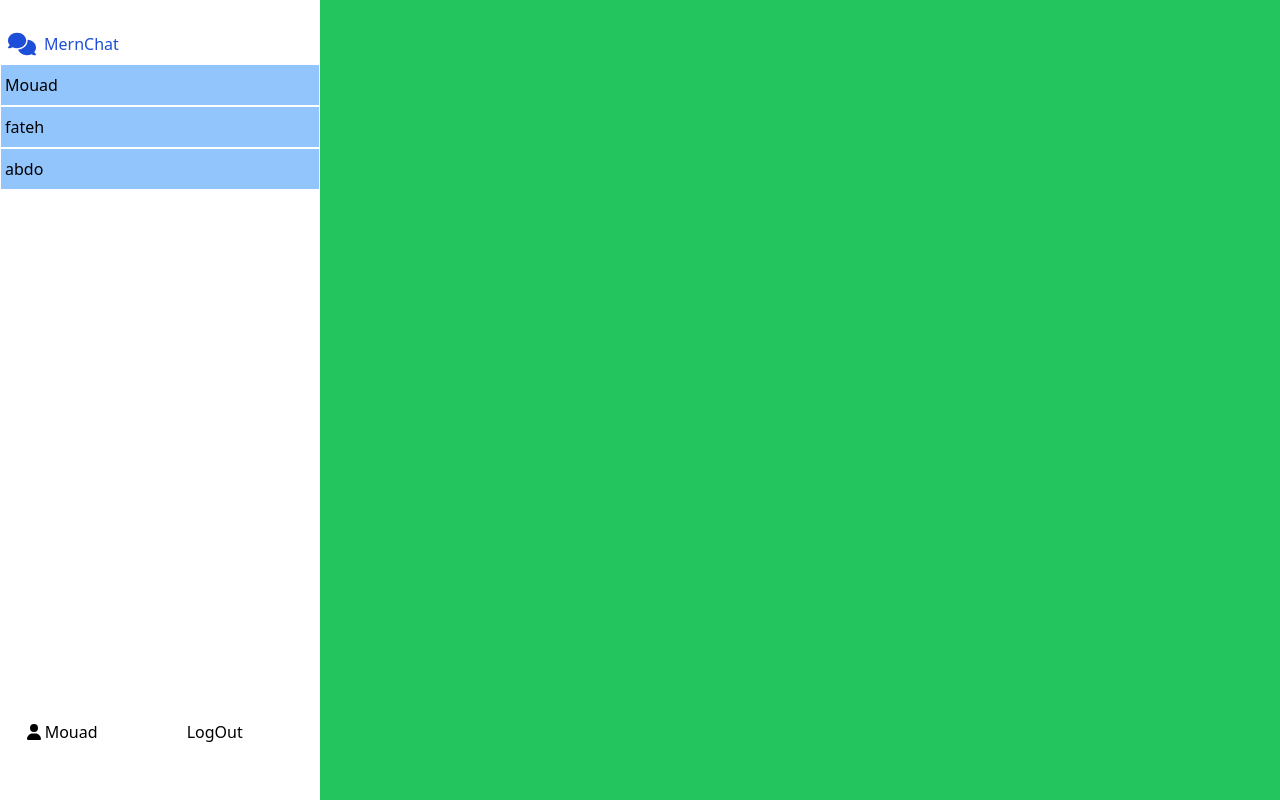
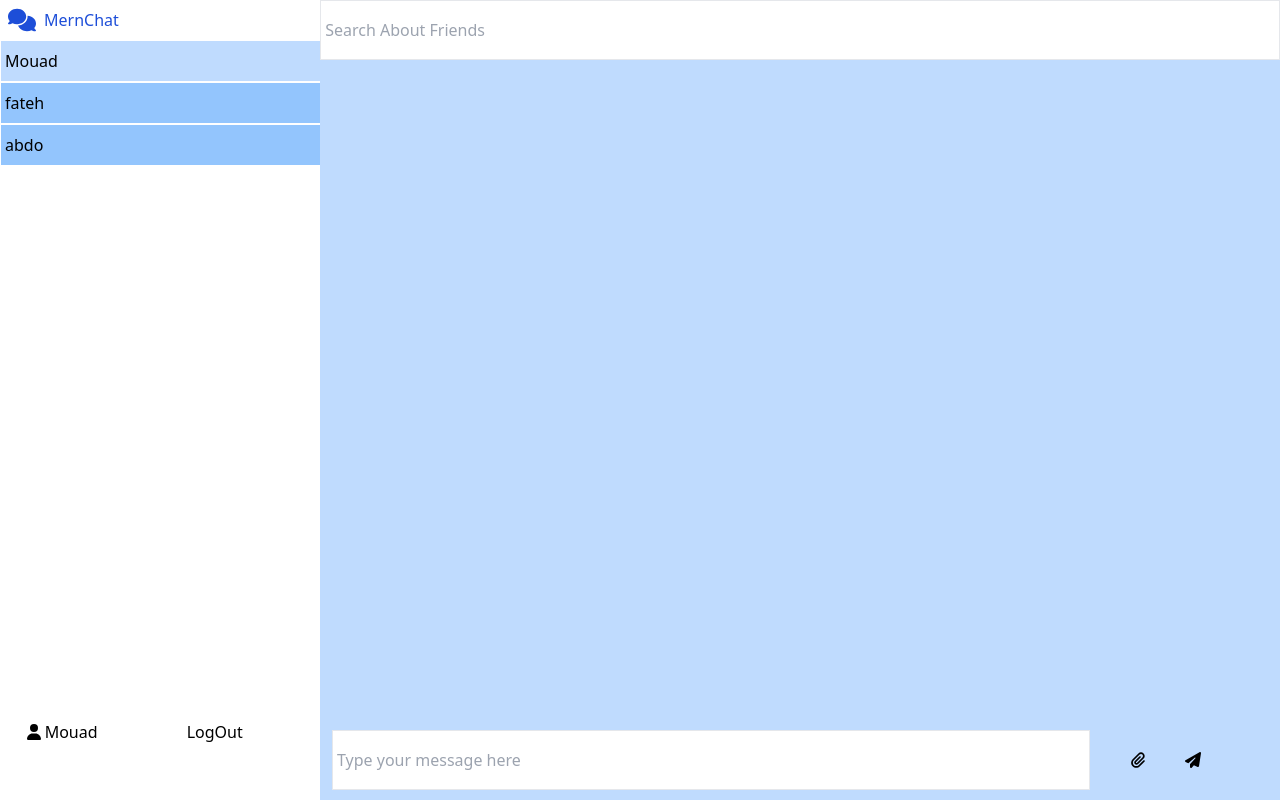
Before and after one commit to djairmouad/AppChat, a React (Vite) app in the folder frontend/: page /user/12 in a window 1280 px wide. Built offline with nearby package versions, Linux system fonts and the light colour scheme.

Commit message:
update to page user

```diff
--- /dev/null
+++ b/frontend/src/Components/Friends.jsx
@@ -0,0 +1,27 @@
+import { faComments } from "@fortawesome/free-solid-svg-icons";
+import { FontAwesomeIcon } from "@fortawesome/react-fontawesome";
+import { NavLink } from "react-router-dom";
+
+export default function Friends(){
+    return    <ul className=" flex flex-col h-90%     pt-2  ">
+    <li className=" pl-2 pb-2 flex gap-2 ">
+    <FontAwesomeIcon  className="w-7 h-6 text-blue-700" icon={faComments} />
+    <p className=" font-medium text-blue-700 ">MernChat</p>
+    </li>
+    <NavLink to="12" className={({ isActive }) => (isActive ? "bg-blue-200" : "bg-blue-300 ")}>
+    <li className=" border border-white border-r-0 py-2 pl-1 text-ms font-medium">
+        Mouad
+    </li>
+    </NavLink>
+    <NavLink to="13" className={({ isActive }) => (isActive ? "bg-blue-200" : "bg-blue-300 ")}>
+    <li className=" border border-white border-r-0 py-2 pl-1 text-ms font-medium">
+        fateh
+    </li>
+    </NavLink>
+    <NavLink to="14" className={({ isActive }) => (isActive ? "bg-blue-200" : "bg-blue-300 ")}>
+    <li className=" border border-white border-r-0 py-2 pl-1 text-ms font-medium">
+        abdo
+    </li>
+    </NavLink>
+</ul>
+}
--- /dev/null
+++ b/frontend/src/Components/Settings.jsx
@@ -0,0 +1,20 @@
+import { faUser } from "@fortawesome/free-solid-svg-icons";
+import { FontAwesomeIcon } from "@fortawesome/react-fontawesome";
+import { NavLink } from "react-router-dom";
+
+export default function Settings(){
+    return   <div className="info h-10% font-medium ">
+    <ul className="flex justify-around  ">
+        <li className="flex items-center gap-1 w-1/3 ">
+        <NavLink className="flex items-center gap-1 w-full">
+        <FontAwesomeIcon icon={faUser} />
+        <p>Mouad</p>
+        </NavLink>
+        </li>
+
+        <li className="w-1/3 ">
+            <NavLink>LogOut</NavLink>
+        </li>
+    </ul>
+    </div>
+}
--- a/frontend/src/Components/Side.jsx
+++ b/frontend/src/Components/Side.jsx
@@ -1,37 +1,10 @@
-import { faComments, faUser } from "@fortawesome/free-solid-svg-icons";
-import { FontAwesomeIcon } from "@fortawesome/react-fontawesome";
-import { Link } from "react-router-dom";
+
+import Friends from "./Friends";
+import Settings from "./Settings";
 
 export default function Side(){
     return <>
-         <ul className=" flex flex-col h-90%     pt-8 ">
-        <li className=" pl-2 pb-2 flex gap-2 ">
-        <FontAwesomeIcon  className="w-7 h-6 text-blue-700" icon={faComments} />
-        <p className=" font-medium text-blue-700 ">MernChat</p>
-        </li>
-        <li className=" bg-blue-300 border border-white py-2 pl-1 text-ms font-medium">
-            <Link>Mouad</Link>
-        </li>
-        <li className=" bg-blue-300 border border-white py-2 pl-1 text-ms font-medium">
-            <Link>fateh</Link>
-        </li>
-        <li className=" bg-blue-300 border border-white py-2 pl-1 text-ms font-medium">
-            <Link>abdo</Link>
-        </li>
-    </ul>
-    <div className="info h-10% font-medium ">
-    <ul className="flex justify-around  ">
-        <li className="flex items-center gap-1 w-1/3 ">
-        <Link className="flex items-center gap-1 w-full">
-        <FontAwesomeIcon icon={faUser} />
-        <p>Mouad</p>
-        </Link>
-        </li>
-
-        <li className="w-1/3 ">
-            <Link>LogOut</Link>
-        </li>
-    </ul>
-    </div>
+     <Friends/>
+      <Settings/>
     </>
 }
--- a/frontend/src/pages/Chat.jsx
+++ b/frontend/src/pages/Chat.jsx
@@ -1,5 +1,21 @@
+import { faPaperclip, faPaperPlane } from "@fortawesome/free-solid-svg-icons";
+import { FontAwesomeIcon } from "@fortawesome/react-fontawesome";
+
 export default function Chat(){
-return <div>
+return <div className=" flex flex-col justify-between h-full">
+   <div className="h-10%">
+    <input type="text" className=" w-full border h-3/4 outline-none" placeholder=" Search About Friends"/>
+   </div>
+    <ul className="flex items-center h-10% w-full  pl-3">
+        <input type="text" name="message" className="border h-3/4 w-4/5    py-1 pl-1 bg-white outline-none" placeholder="Type your message here"  />
+        <div className=" w-10%  h-3/4 relative cursor-pointer   ">
+            <input type="file" className="relative z-10 w-full h-full opacity-0 cursor-pointer " />
+            <FontAwesomeIcon icon={faPaperclip} className=" cursor-pointer  absolute top-1/2 left-1/2 -translate-x-1/2 -translate-y-1/2  " />
+        </div>
+       <button className="w-10%  h-10% flex items-center" >
+       <FontAwesomeIcon icon={faPaperPlane}/>
+       </button>
 
+    </ul>
 </div>
 }
--- a/frontend/src/root/SideBare.jsx
+++ b/frontend/src/root/SideBare.jsx
@@ -6,7 +6,7 @@ export default function SideBare(){
     <side className=" w-1/4 h-full bg-white" >
     <Side/>
     </side>
-    <main className=" w-3/4 col-span-1 h-full bg-green-500">
+    <main className=" w-3/4 col-span-1 h-full bg-blue-200 ">
     <Outlet/>
     </main>
 
--- a/frontend/tailwind.config.js
+++ b/frontend/tailwind.config.js
@@ -10,6 +10,10 @@ export default {
         '90%': '90%',
         "10%":"10%"
       },
+      width:{
+        '90%': '90%',
+        "10%":"10%"
+      }
     },
   },
   plugins: [],
```
